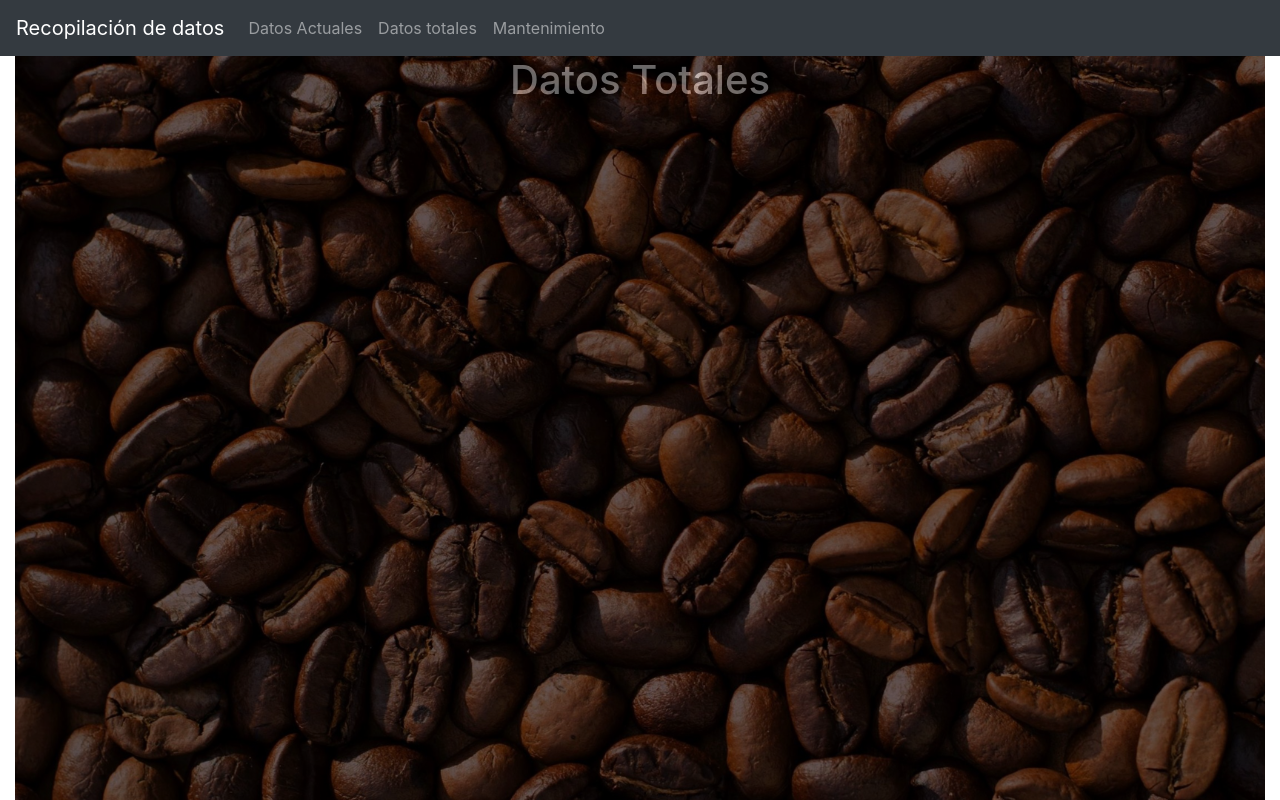
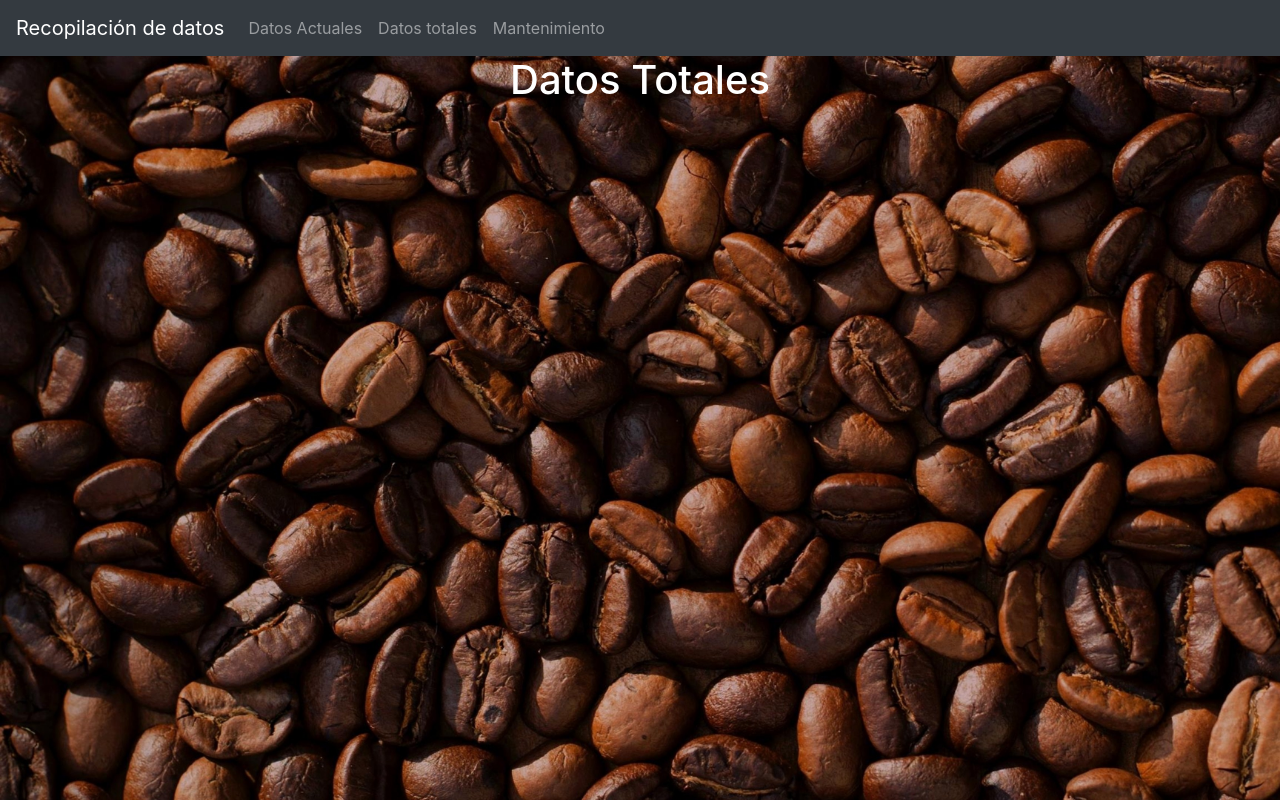
Before and after one commit to JeffreySMM-byte/proyecto-tesis-react, a React (Create React App) app: page /total in a window 1280 px wide. Shown: the top 800 px of the page. Built offline with nearby package versions, Linux system fonts and the light colour scheme.

Commit message:
Set backgorund image of coffee to every screen

```diff
--- a/src/components/Jumbotrons/jumbotronA.jsx
+++ b/src/components/Jumbotrons/jumbotronA.jsx
@@ -5,9 +5,9 @@ import Coffee from "../assets/coffee-beans.jpg";
 
 const Styles = styled.div`
   .jumbo {
-    background: url(${Coffee}) no-repeat fixed bottom;
+    background-image: url(${Coffee});
     background-size: cover;
-    color: white;
+    color: #efefef;
     height: 1000px;
     position: relative;
     z-index: -2;
@@ -15,7 +15,7 @@ const Styles = styled.div`
 
   .overlay {
     background-color: #000;
-    opacity: 0.5;
+    opacity: 0.6;
     position: absolute;
     top: 0;
     left: 0;
@@ -32,6 +32,13 @@ const JumbotronA = () => {
         <div className="overlay">
           <Container>
             <h1>Datos Actuales</h1>
+            <Container>ssss</Container>
+            <Container>ssss</Container>
+            <Container>ssss</Container>
+            <Container>ssss</Container>
+            <Container>ssss</Container>
+            <Container>ssss</Container>
+            <Container>ssss</Container>
           </Container>
         </div>
       </Jumbo>
--- a/src/components/Jumbotrons/jumbotronM.jsx
+++ b/src/components/Jumbotrons/jumbotronM.jsx
@@ -7,7 +7,7 @@ const Styles = styled.div`
   .jumbo {
     background: url(${Coffee}) no-repeat fixed bottom;
     background-size: cover;
-    color: #ccc;
+    color: #efefef;
     height: 1000px;
     position: relative;
     z-index: -2;
@@ -15,7 +15,7 @@ const Styles = styled.div`
 
   .overlay {
     background-color: #000;
-    opacity: 0.5;
+    opacity: 0.6;
     position: absolute;
     top: 0;
     left: 0;
--- a/src/components/Jumbotrons/jumbotronT.jsx
+++ b/src/components/Jumbotrons/jumbotronT.jsx
@@ -7,7 +7,7 @@ const Styles = styled.div`
   .jumbo {
     background: url(${Coffee}) no-repeat fixed bottom;
     background-size: cover;
-    color: #ccc;
+    color: #efefef;
     height: 1000px;
     position: relative;
     z-index: -2;
@@ -15,7 +15,7 @@ const Styles = styled.div`
 
   .overlay {
     background-color: #000;
-    opacity: 0.5;
+    opacity: 0.6;
     position: absolute;
     top: 0;
     left: 0;
--- /dev/null
+++ b/src/globalstyles/styles.css
@@ -0,0 +1,6 @@
+
+.backgroundImageCoffee{
+    backgroundImage: `url(${Coffee})`,
+    height: "100vh",
+    backgroundSize: "cover",
+}
--- a/src/index.css
+++ b/src/index.css
@@ -1,4 +1,5 @@
 body {
+  height: 100%;
   margin: 0;
   font-family: -apple-system, BlinkMacSystemFont, 'Segoe UI', 'Roboto', 'Oxygen',
     'Ubuntu', 'Cantarell', 'Fira Sans', 'Droid Sans', 'Helvetica Neue',
--- a/src/screens/actual.jsx
+++ b/src/screens/actual.jsx
@@ -1,11 +1,20 @@
 import React from "react";
 import { Container } from "react-bootstrap";
-import JumbotronA from "../components/Jumbotrons/jumbotronA";
+import Coffee from "../components/assets/coffee-beans.jpg";
 
 const Actual = () => {
   return (
-    <Container fluid>
-      <JumbotronA></JumbotronA>
+    <Container
+      style={{
+        backgroundImage: `url(${Coffee})`,
+        height: "100vh",
+        backgroundSize: "cover",
+      }}
+      fluid
+    >
+      <Container fluid style={{ padding: 0 }}>
+        <h1 style={{ color: "white" }}>Datos Actuales</h1>
+      </Container>
     </Container>
   );
 };
--- a/src/screens/mantenimiento.jsx
+++ b/src/screens/mantenimiento.jsx
@@ -1,11 +1,20 @@
 import React from "react";
 import { Container } from "react-bootstrap";
-import JumbotronM from "../components/Jumbotrons/jumbotronM";
+import Coffee from "../components/assets/coffee-beans.jpg";
 
 const Mantenimiento = () => {
   return (
-    <Container fluid>
-      <JumbotronM></JumbotronM>
+    <Container
+      style={{
+        backgroundImage: `url(${Coffee})`,
+        height: "100vh",
+        backgroundSize: "cover",
+      }}
+      fluid
+    >
+      <Container fluid style={{ padding: 0 }}>
+        <h1 style={{ color: "white" }}>Mantenimiento</h1>
+      </Container>
     </Container>
   );
 };
--- a/src/screens/total.jsx
+++ b/src/screens/total.jsx
@@ -1,11 +1,20 @@
 import React from "react";
 import { Container } from "react-bootstrap";
-import JumbotronT from "../components/Jumbotrons/jumbotronT";
+import Coffee from "../components/assets/coffee-beans.jpg";
 
 const Total = () => {
   return (
-    <Container fluid>
-      <JumbotronT></JumbotronT>
+    <Container
+      style={{
+        backgroundImage: `url(${Coffee})`,
+        height: "100vh",
+        backgroundSize: "cover",
+      }}
+      fluid
+    >
+      <Container fluid style={{ padding: 0 }}>
+        <h1 style={{ color: "white" }}>Datos Totales</h1>
+      </Container>
     </Container>
   );
 };
```
